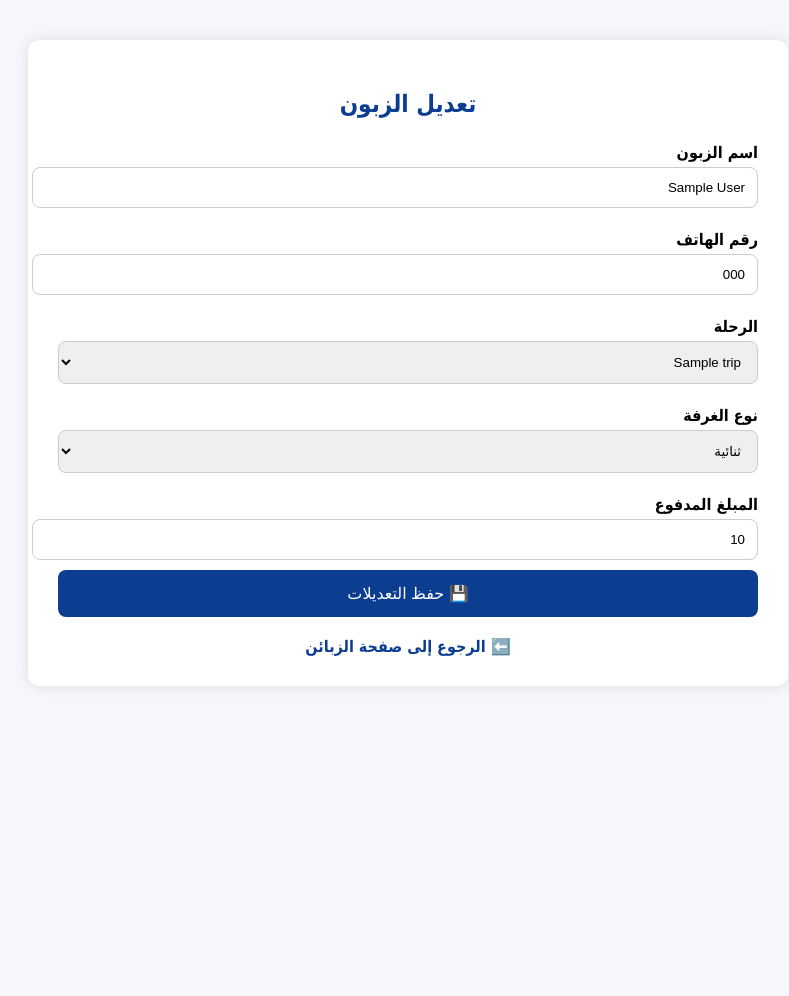
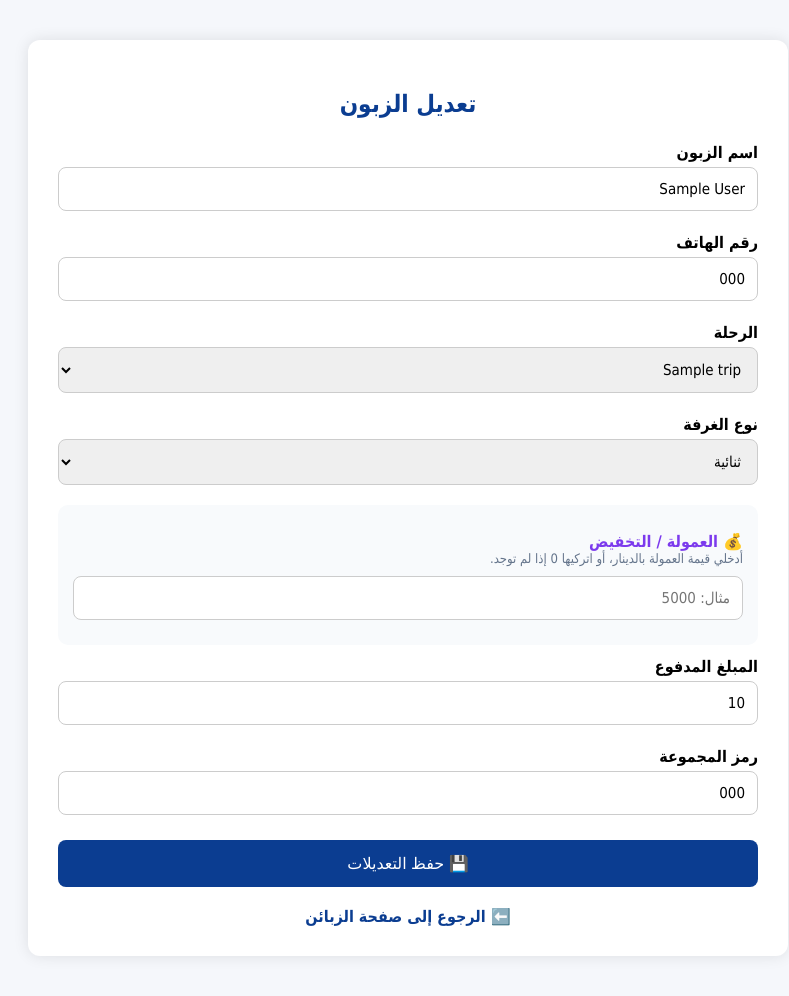
Before and after one commit to travoradz/travora, a Django app: template templates/customers/edit.html in a window 1280 px wide. Shown: the whole page, without its empty margins (232-1021 px from the left). Before the commit the page ends 656 px from the top, so only its background shows below. Run offline with Django 5.2, Linux system fonts and the light colour scheme; the template is opened without the code that fills it: most values are stand-ins (such as "Sample title", 1, 10 or a date in 2020).

Commit message:
Fix customer payment and commission

```diff
--- a/templates/customers/edit.html
+++ b/templates/customers/edit.html
@@ -2,76 +2,102 @@
 <html lang="ar" dir="rtl">
 
 <head>
-
     <meta charset="UTF-8">
-
+    <meta name="viewport" content="width=device-width, initial-scale=1.0">
     <title>تعديل الزبون | Travora</title>
 
     <style>
-
-body{
-    margin:0;
-    font-family:Tahoma,sans-serif;
-    background:#f5f7fb;
+        body {
+            margin: 0;
+            font-family: Tahoma, sans-serif;
+            background: #f5f7fb;
         }
 
-.container{
-    width:700px;
-    margin:40px auto;
-    background:white;
-    padding:30px;
-    border-radius:12px;
-    box-shadow:0 0 15px rgba(0,0,0,.1);
+        .container {
+            width: 700px;
+            max-width: calc(100% - 30px);
+            margin: 40px auto;
+            background: white;
+            padding: 30px;
+            border-radius: 12px;
+            box-shadow: 0 0 15px rgba(0, 0, 0, .1);
         }
 
-h2{
-    text-align:center;
-    color:#0b3d91;
-    margin-bottom:25px;
+        h2 {
+            text-align: center;
+            color: #0b3d91;
+            margin-bottom: 25px;
         }
 
-label{
-    display:block;
-    margin-top:12px;
-    margin-bottom:5px;
-    font-weight:bold;
+        label {
+            display: block;
+            margin-top: 12px;
+            margin-bottom: 5px;
+            font-weight: bold;
         }
 
         input,
-select{
-    width:100%;
-    padding:12px;
-    border:1px solid #ccc;
-    border-radius:8px;
-    margin-bottom:10px;
+        select {
+            width: 100%;
+            padding: 12px;
+            border: 1px solid #ccc;
+            border-radius: 8px;
+            margin-bottom: 10px;
+            box-sizing: border-box;
+            font-family: inherit;
+            font-size: 15px;
         }
 
-button{
-    width:100%;
-    padding:14px;
-    border:none;
-    border-radius:8px;
-    background:#0b3d91;
-    color:white;
-    font-size:16px;
-    cursor:pointer;
+        input:focus,
+        select:focus {
+            outline: none;
+            border-color: #0b3d91;
         }
 
-button:hover{
-    background:#082b66;
+        .commission-box {
+            background: #f8fafc;
+            padding: 15px;
+            border-radius: 10px;
+            margin-top: 10px;
         }
 
-a{
-    display:block;
-    text-align:center;
-    margin-top:20px;
-    text-decoration:none;
-    color:#0b3d91;
-    font-weight:bold;
+        .commission-label {
+            color: #7c3aed;
         }
 
+        .commission-help {
+            display: block;
+            margin-top: -5px;
+            margin-bottom: 10px;
+            color: #64748b;
+            font-size: 13px;
+        }
+
+        button {
+            width: 100%;
+            padding: 14px;
+            border: none;
+            border-radius: 8px;
+            background: #0b3d91;
+            color: white;
+            font-size: 16px;
+            cursor: pointer;
+            margin-top: 15px;
+        }
+
+        button:hover {
+            background: #082b66;
+        }
+
+        a {
+            display: block;
+            text-align: center;
+            margin-top: 20px;
+            text-decoration: none;
+            color: #0b3d91;
+            font-weight: bold;
+        }
     </style>
-
 </head>
 
 <body>
@@ -84,66 +110,130 @@ a{
 
         {% csrf_token %}
 
+        <!-- اسم الزبون -->
         <label>اسم الزبون</label>
-
         <input
             type="text"
             name="full_name"
             value="{{ customer.full_name }}"
-required>
+            required
+        >
 
+        <!-- رقم الهاتف -->
         <label>رقم الهاتف</label>
-
         <input
             type="text"
             name="phone"
             value="{{ customer.phone }}"
-required>
+            required
+        >
 
+        <!-- الرحلة -->
         <label>الرحلة</label>
-
         <select name="trip">
 
             {% for trip in trips %}
 
-<option value="{{ trip.id }}"
-{% if trip.id == customer.trip.id %}selected{% endif %}>
+                <option
+                    value="{{ trip.id }}"
+                    {% if trip.id == customer.trip.id %}
+                        selected
+                    {% endif %}
+                >
                     {{ trip.name }}
                 </option>
 
             {% endfor %}
 
         </select>
+
+        <!-- نوع الغرفة -->
         <label>نوع الغرفة</label>
 
         <select name="room_type">
 
-<option value="ثنائية" {% if customer.room_type == "ثنائية" %}selected{% endif %}>
+            <option
+                value="ثنائية"
+                {% if customer.room_type == "ثنائية" %}
+                    selected
+                {% endif %}
+            >
                 ثنائية
             </option>
 
-<option value="ثلاثية" {% if customer.room_type == "ثلاثية" %}selected{% endif %}>
+            <option
+                value="ثلاثية"
+                {% if customer.room_type == "ثلاثية" %}
+                    selected
+                {% endif %}
+            >
                 ثلاثية
             </option>
 
-<option value="رباعية" {% if customer.room_type == "رباعية" %}selected{% endif %}>
+            <option
+                value="رباعية"
+                {% if customer.room_type == "رباعية" %}
+                    selected
+                {% endif %}
+            >
                 رباعية
             </option>
-
-<option value="خماسية" {% if customer.room_type == "خماسية" %}selected{% endif %}>
+            <option
+                value="خماسية"
+                {% if customer.room_type == "خماسية" %}
+                    selected
+                {% endif %}
+            >
                 خماسية
             </option>
 
         </select>
 
+        <!-- العمولة -->
+        <div class="commission-box">
+
+            <label class="commission-label">
+                💰 العمولة / التخفيض
+            </label>
+
+            <span class="commission-help">
+                أدخلي قيمة العمولة بالدينار، أو اتركيها 0 إذا لم توجد.
+            </span>
+
+            <input
+                type="number"
+                name="commission"
+                value="{{ customer.commission }}"
+                min="0"
+                step="0.01"
+                placeholder="مثال: 5000"
+            >
+
+        </div>
+
+        <!-- المبلغ المدفوع -->
         <label>المبلغ المدفوع</label>
 
         <input
             type="number"
             name="amount_paid"
             value="{{ customer.amount_paid }}"
-required>
+            min="0"
+            step="0.01"
+            required
+        >
 
+        <!-- المجموعة -->
+        <label>رمز المجموعة</label>
+
+        <input
+            type="text"
+            name="group_code"
+            value="{{ customer.group_code }}"
+            placeholder="اختياري"
+        >
+
+        <!-- حفظ -->
         <button type="submit">
             💾 حفظ التعديلات
         </button>
@@ -157,5 +247,4 @@ required>
 </div>
 
 </body>
-
 </html>
```
Also changed, not shown: templates/customers/payment.html (+170 -98 lines). Lines whose indentation alone changed are shown as unchanged.
